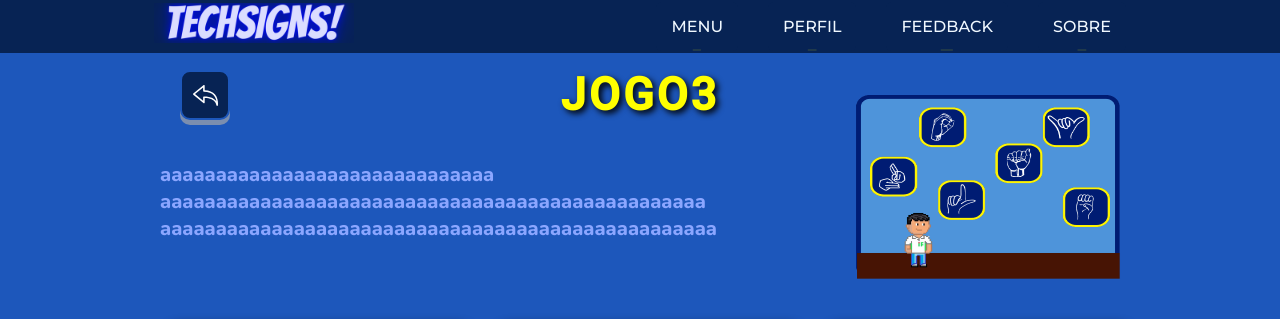
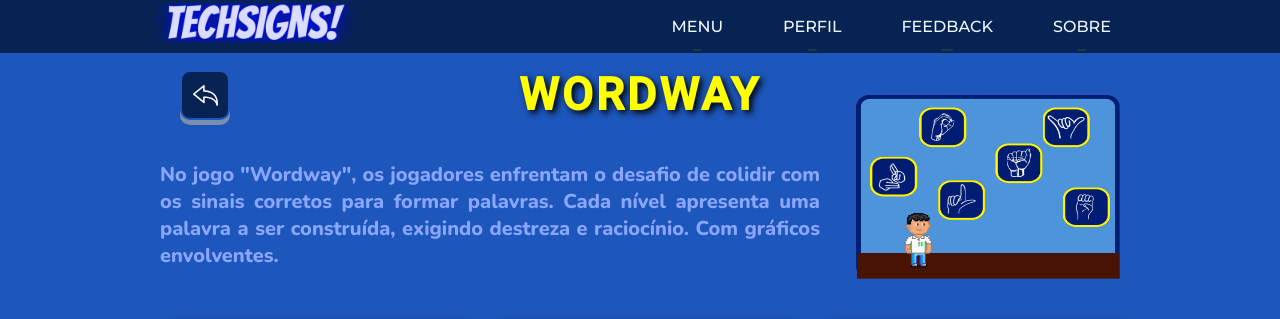
Before and after one commit to camilleandrade125/TECHSIGNS, a React (Vite) app: page /niveis_jogo3 in a window 1280 px wide. Shown: the top 319 px of the page. Built offline with nearby package versions, Linux system fonts and the light colour scheme.

Commit message:
Nomes e textos atualizados

```diff
--- a/src/pages/menu/index.jsx
+++ b/src/pages/menu/index.jsx
@@ -26,7 +26,7 @@ function MenuPage(){
                 <section className="section-button">
                     <CardJogos img={img_jogo_1} nome_jogos={'SinMatch'} link={'/niveis_jogo1'}/>
                     <CardJogos img={img_jogo_2} nome_jogos={'SinaTech'} link={'/niveis_jogo2'}/>
-                    <CardJogos img={img_jogo_3} nome_jogos={'Jogo 3'} link={'/niveis_jogo3'}/>
+                    <CardJogos img={img_jogo_3} nome_jogos={'SinaWay'} link={'/niveis_jogo3'}/>
                 </section>
             </main>
     )
--- a/src/pages/niveis_jogo3/index.jsx
+++ b/src/pages/niveis_jogo3/index.jsx
@@ -10,8 +10,8 @@ export function NiveisPage3(){
     return(
         <>
         <Botao_Voltar link_voltar='/menu'/>
-        <Niveis nome_jogo={'Jogo3'}
-        descriscao_jogo={'aaaaaaaaaaaaaaaaaaaaaaaaaaaaaa aaaaaaaaaaaaaaaaaaaaaaaaaaaaaaaaaaaaaaaaaaaaaaaaa aaaaaaaaaaaaaaaaaaaaaaaaaaaaaaaaaaaaaaaaaaaaaaaaaa'}
+        <Niveis nome_jogo={'WordWay'}
+        descriscao_jogo={'No jogo "Wordway", os jogadores enfrentam o desafio de colidir com os sinais corretos para formar palavras. Cada nível apresenta uma palavra a ser construída, exigindo destreza e raciocínio. Com gráficos envolventes.'}
         imagem_descricao={img_jogo_3}/>
         <section className="card-flex">
           <CardNiveis nivel={1} link_1='' link_2='' link_3='' link_4='' link_5=''/>
```
